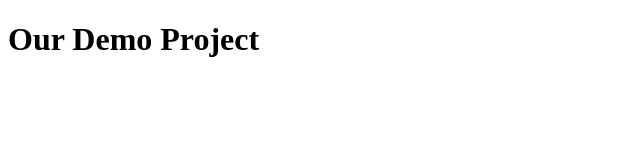
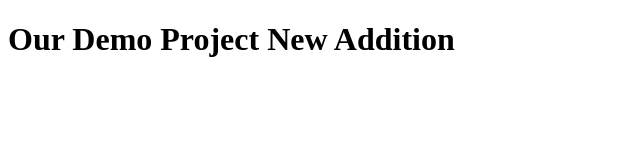
Before and after one commit to danitrical/demo-git, a plain HTML site: page index.html in a window 1280 px wide. Shown: the whole page, without its empty margins (0-640 px from the left). Drawn offline with Linux system fonts and the light colour scheme.

Commit message:
New Features

```diff
--- a/index.html
+++ b/index.html
@@ -1,14 +1,12 @@
 <!DOCTYPE html>
 <html lang="en">
-<head>
-    <meta charset="UTF-8">
-    <meta http-equiv="X-UA-Compatible" content="IE=edge">
-    <meta name="viewport" content="width=device-width, initial-scale=1.0">
+  <head>
+    <meta charset="UTF-8" />
+    <meta http-equiv="X-UA-Compatible" content="IE=edge" />
+    <meta name="viewport" content="width=device-width, initial-scale=1.0" />
     <title>My Demo Project</title>
-</head>
-<body>
-    <h1>
-        Our Demo Project
-    </h1>
-</body>
+  </head>
+  <body>
+    <h1>Our Demo Project New Addition</h1>
+  </body>
 </html>
```
Also changed, not shown: 1 other file.
